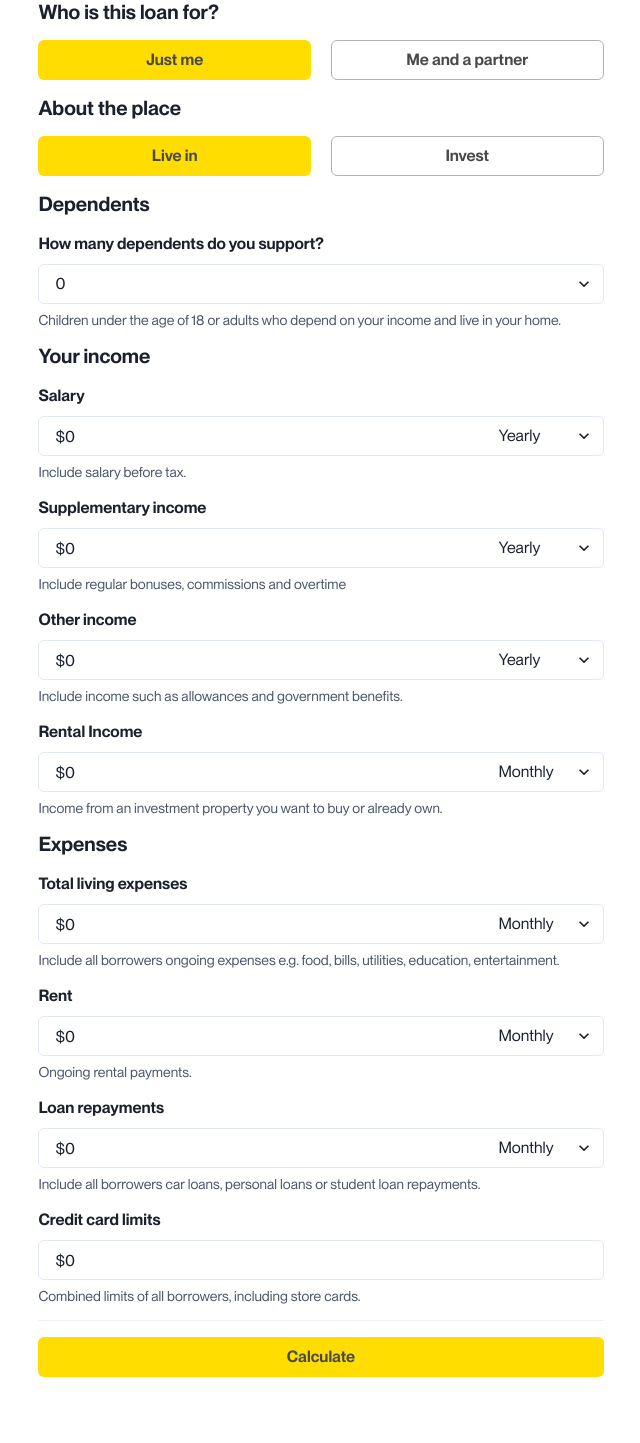
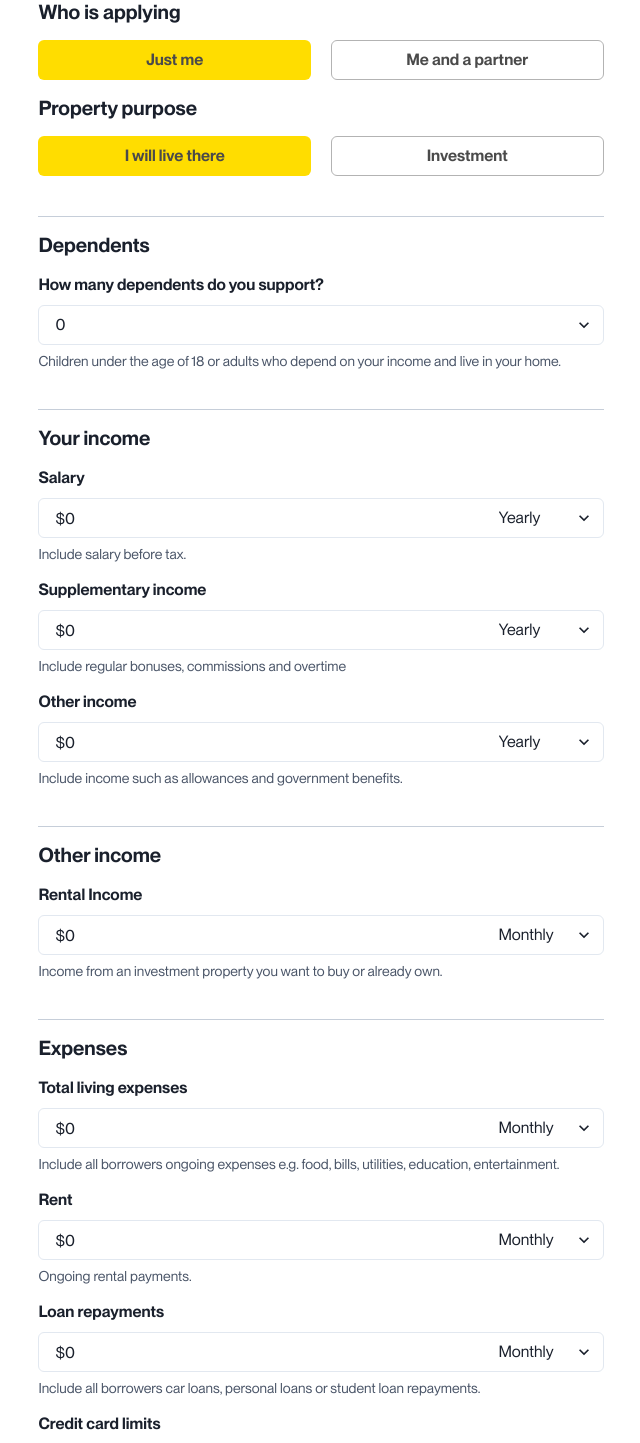
Before and after one commit to markcollinsdriva/driva-web, a Next.js app: page /calculator/home-loans in a window 1280 px wide. Shown: the top 1443 px of the page, without its empty margins (319-959 px from the left). Before the commit the page ends 1417 px from the top, so only its background shows below. Built offline with nearby package versions, Linux system fonts and the light colour scheme.

Commit message:
update to ui

```diff
--- a/app/calculator/home-loans/components/Inputs.tsx
+++ b/app/calculator/home-loans/components/Inputs.tsx
@@ -6,13 +6,14 @@ import { FormControl, FormHelperText, FormLabel, Select, Text, Heading } from '@
 import { useHomeLoanCalculator } from '@/app/calculator/home-loans/hooks/useHomeLoanCalculator'
 import { NumberOfApplicants, InvestmentType } from '@/app/calculator/home-loans/config'
 import { NumberFrequencyInputSimple } from './NumberInputs'
+import { SectionDivider } from './SectionDivider'
 
 export const NumberOfApplicantsForm = () => {
   const { homeLoan, updateValue } = useHomeLoanCalculator()
 
   return (
     <>
-      <Heading w='full' fontSize='xl'>Who is this loan for?</Heading>
+      <Heading w='full' fontSize='xl'>Who is applying</Heading>
       <FormControl>
         <ToggleButtons
           options={[
@@ -34,12 +35,12 @@ export const InvestmentTypeForm = () => {
 
   return (
     <>
-      <Heading w='full' fontSize='xl'>About the place</Heading>
+      <Heading w='full' fontSize='xl'>Property purpose</Heading>
       <FormControl>
         <ToggleButtons
           options={[
-            { label: 'Live in', value: InvestmentType.LiveIn },
-            { label: 'Invest', value: InvestmentType.Investment }
+            { label: 'I will live there', value: InvestmentType.LiveIn },
+            { label: 'Investment', value: InvestmentType.Investment }
           ]}
           onChange={(option) => updateValue(draft => {
             draft.homeLoan.investmentType = option.value
@@ -84,6 +85,7 @@ export const IncomeForm = () => {
 
   return (
     <>
+      <SectionDivider />
       <Heading w='full' fontSize='xl'>Your income</Heading>
       <NumberFrequencyInputSimple
         label='Salary'
@@ -100,6 +102,7 @@ export const IncomeForm = () => {
 
       {homeLoan.numberOfApplicants === NumberOfApplicants.Two ?
         <>
+          <SectionDivider />
           <Heading w='full' fontSize='xl'>Co borrower income</Heading>
           <NumberFrequencyInputSimple
             label='Salary'
@@ -113,9 +116,11 @@ export const IncomeForm = () => {
             label='Other income'
             helperText='Include income such as allowances and government benefits.'
             objectGetter={homeLoan => homeLoan.income.applicant2Income.other}/>
-          <Text fontSize='xl'>Other income</Text>
+
         </> : null}
 
+      <SectionDivider />
+      <Heading w='full' fontSize='xl'>Other income</Heading>
       <NumberFrequencyInputSimple
         label='Rental Income'
         helperText='Income from an investment property you want to buy or already own.'
@@ -129,6 +134,7 @@ export const ExpensesForm = () => {
 
   return (
     <>
+      <SectionDivider />
       <Heading w='full' fontSize='xl'>Expenses</Heading>
       <NumberFrequencyInputSimple
         label='Total living expenses'
--- a/app/calculator/home-loans/components/Scenarios.tsx
+++ b/app/calculator/home-loans/components/Scenarios.tsx
@@ -19,12 +19,28 @@ export const BorrowingPowerResults = () => {
   const { homeLoan } = useHomeLoanCalculator()
 
   return (
+    <SimpleGrid columns={2} spacing={4} w='full'>
       <Box w='full'>
         <Heading fontSize='xl'>Maximum you can borrow</Heading>
+        <Text fontSize='sm'>Based on what you can afford</Text>
         <Text fontSize='2xl'>
           {homeLoan.maxLoanAmount ? currencyFormatter.format(homeLoan.maxLoanAmount): null}
         </Text>
       </Box>
+      <Box w='full'>
+        <Heading fontSize='xl'>Interest rate</Heading>
+        <Text fontSize='sm'>Interest rate / Comparison rate</Text>
+        <HStack>
+          <Text fontSize='2xl'>
+            {homeLoan.interestRatePerAnnum ? <Text fontSize='2xl'>{percentageFormatter(homeLoan.interestRatePerAnnum, 2)}</Text> : null}
+          </Text>
+          <Text>/</Text>
+          <Text fontSize='2xl'>
+            {homeLoan.interestRatePerAnnum ? <Text fontSize='2xl'>{percentageFormatter(homeLoan.interestRatePerAnnum, 2)}</Text> : null}
+          </Text>
+        </HStack>
+      </Box>
+    </SimpleGrid>
   )
 }
 
@@ -35,16 +51,17 @@ export const ScenarioPlanner = () => {
     <>
       <SimpleGrid columns={2} spacing={4} w='full'>
         <Box>
-          <Heading fontSize='xl'>Property value</Heading>
-          <Text fontSize='sm'>What you could buy</Text>
+          <Heading fontSize='xl'>Property you could buy</Heading>
+          <Text fontSize='sm'>Loan + Deposit</Text>
           <Text fontSize='2xl'> {currencyFormatter.format((homeLoan.loanAmount ?? 0) + (homeLoan.loanDeposit ?? 0))}</Text>
           <Text fontSize='sm'>Excludes stamp duty and LMI premium</Text>
         </Box>
         <Box>
           <Heading fontSize='xl'>Repayments</Heading>
-          {homeLoan.interestRatePerAnnum ? <Text fontSize='sm'>Interest rate of {percentageFormatter(homeLoan.interestRatePerAnnum, 2)}</Text> : null}
+          {/* {homeLoan.interestRatePerAnnum ? <Text fontSize='sm'>Interest rate of {percentageFormatter(homeLoan.interestRatePerAnnum, 2)}</Text> : null} */}
+          <Text fontSize='sm'>Per month</Text>
           {homeLoan.repaymentAmount ? <Text fontSize='2xl'>{currencyFormatter.format(homeLoan.repaymentAmount)}</Text> : null}
-          <Text fontSize='sm'>Per month</Text>
+          {/* <Text fontSize='sm'>Per month</Text> */}
         </Box>
 
       </SimpleGrid>
@@ -57,8 +74,8 @@ export const LoanAmountInput = () => {
 
   return (
     <Box w='full'>
-      <Heading fontSize='xl'>Loan</Heading>
-      <Text fontSize='sm'>Update to change property value</Text>
+      <Heading fontSize='xl'>Your Loan</Heading>
+      <Text fontSize='sm'>Change to how much you want to borrow</Text>
       <HStack>
         <Text fontSize='2xl'>{currencyFormatter.format(homeLoan.loanAmount ?? 0)}</Text>
         <Box ml='-2'>
@@ -100,8 +117,8 @@ export const LoanDepositInput = () => {
 
   return (
     <Box w='full'>
-      <Heading fontSize='xl'>Your deposit</Heading>
-      <Text fontSize='sm'>Update to reflect what you have</Text>
+      <Heading fontSize='xl'>Your Deposit</Heading>
+      <Text fontSize='sm'>Change to what you have</Text>
       <HStack>
         <Text fontSize='2xl'>{currencyFormatter.format(homeLoan.loanDeposit ?? 0)}</Text>
         <Text mt='2' fontSize='md'>{percentageFormatter(homeLoan.loanDepositPerc ?? 0)} of loan</Text>
--- /dev/null
+++ b/app/calculator/home-loans/components/SectionDivider.tsx
@@ -0,0 +1,3 @@
+import { Divider } from '@chakra-ui/react'
+
+export const SectionDivider = () => <Divider borderColor='gray.400' pt='6'/>
--- a/app/calculator/home-loans/page.tsx
+++ b/app/calculator/home-loans/page.tsx
@@ -16,6 +16,7 @@ import {
   LoanAmountInput,
   LoanDepositInput
 } from './components/Scenarios'
+import { SectionDivider } from './components/SectionDivider'
 
 export default function Page() {
   const { homeLoan, calculate } = useHomeLoanCalculator()
@@ -25,16 +26,16 @@ export default function Page() {
       <VStack spacing={4}>
         <NumberOfApplicantsForm />
         <InvestmentTypeForm />
+        <SectionDivider />
         <DependentsForm />
         <IncomeForm />
         <ExpensesForm />
-        <Divider />
+        <SectionDivider />
         {!homeLoan.maxLoanAmount
           ? <Button w='full' onClick={() => calculate()}>Calculate</Button>
           : <>
               <Heading w='full'>Your results</Heading>
               <BorrowingPowerResults />
-              <Divider />
               <ScenarioPlanner />
               <LoanAmountInput />
               <LoanDepositInput />
```
Also changed, not shown: services/calculators/borrowingPower.ts (+10 -10 lines). Lines whose indentation alone changed are shown as unchanged.
